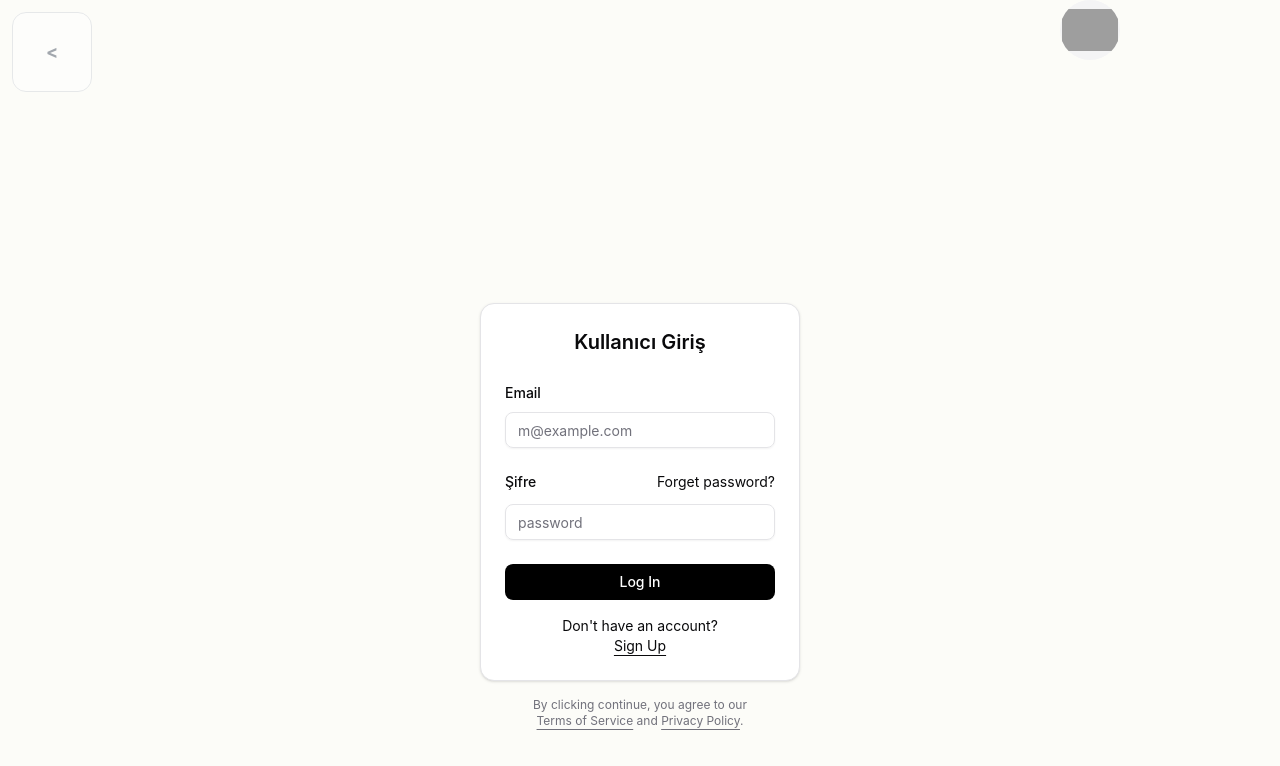
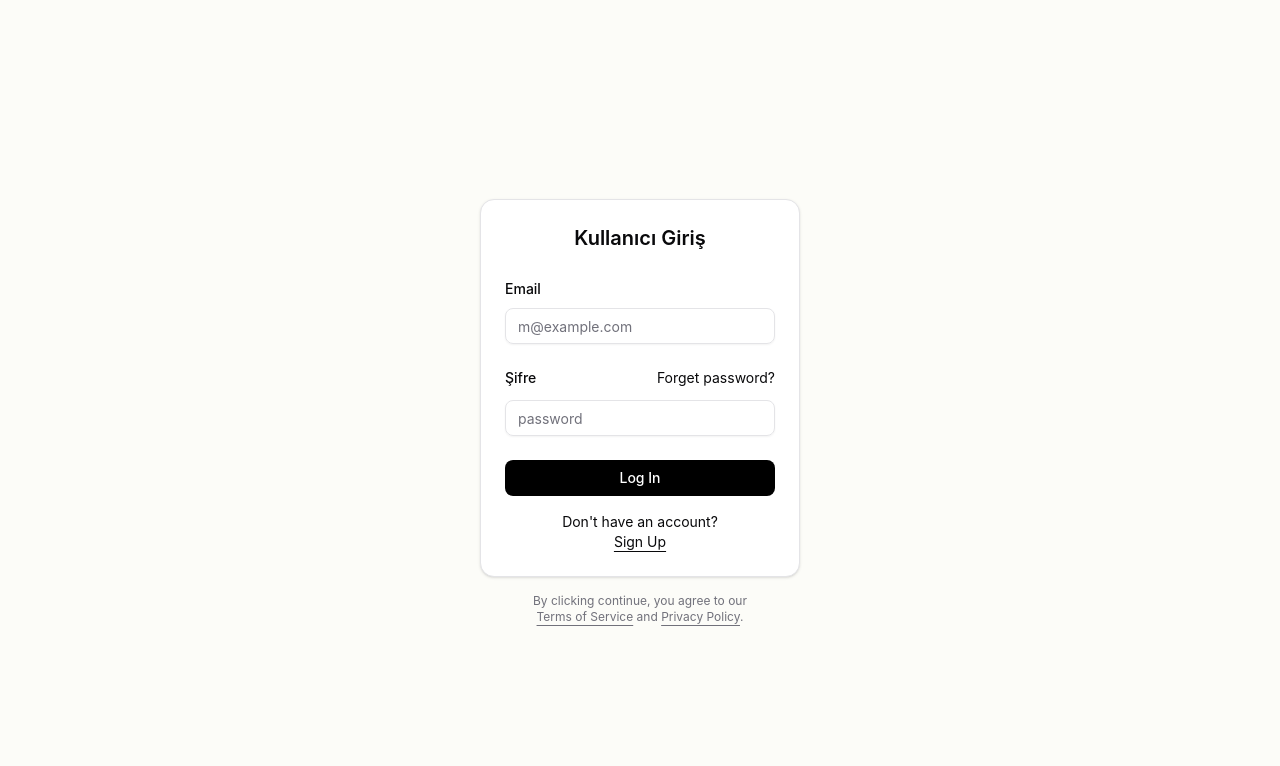
Before and after one commit to begumhandan/codegen, a React (Vite) app in the folder frontend/: page / in a window 1280 px wide. Shown: the top 766 px of the page. Built offline with nearby package versions, Linux system fonts and the light colour scheme; grey boxes are pictures that could not be loaded.

Commit message:
header kaldırıldı

```diff
--- a/frontend/src/layouts/default.tsx
+++ b/frontend/src/layouts/default.tsx
@@ -1,4 +1,3 @@
-import { Header } from "@/components/layout/header";
 import type { ReactNode } from "react";
 
 interface DefaultLayoutProps {
@@ -7,8 +6,7 @@ interface DefaultLayoutProps {
 
 export function DefaultLayout({ children }: DefaultLayoutProps) {
   return (
-    <div className="bg-[#fcfcf8] h-screen flex flex-col overflow-hidden">
-      <Header />
+    <div className="bg-[#fcfcf8] h-screen overflow-hidden">
       <main>{children}</main>
     </div>
   );
```
